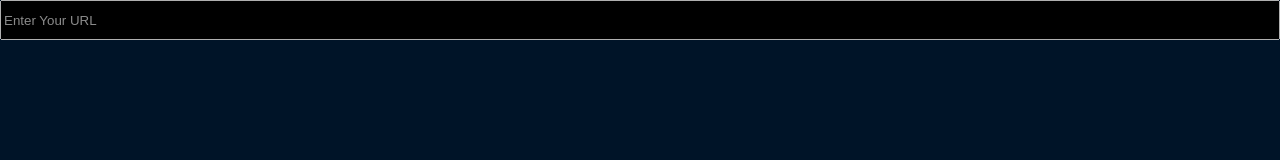
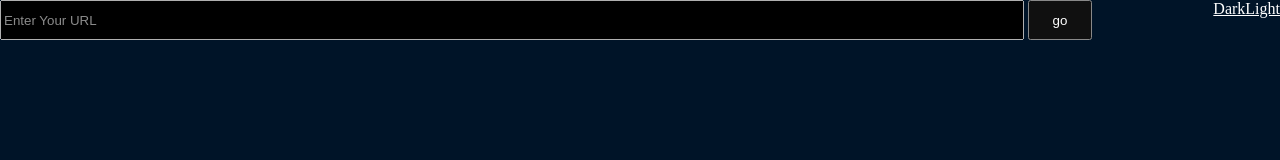
Before and after one commit to MinhasKamal/DarkLight, a plain HTML site: page index.html in a window 1280 px wide. Drawn offline with Linux system fonts and the light colour scheme.

Commit message:
view changed

```diff
--- a/index.html
+++ b/index.html
@@ -10,7 +10,11 @@
 </head>
 
 <body>
-    <input id="dark-url" type="text" onkeypress="return load(event)" placeholder="Enter Your URL"></input>
+    <section>
+        <input id="dark-url" type="text" onkeypress="return enterPressed(event)" placeholder="Enter Your URL"></input>
+        <button id="go-button" onclick="load()">go</button>
+        <span id="darklight-page"><a href="https://github.com/MinhasKamal/DarkLight" title="DarkLight Project on GitHub">DarkLight</a></span>
+    </section>
     <iframe id="dark-frame" frameBorder="0"></iframe>
 </body>
 
--- a/script.js
+++ b/script.js
@@ -1,23 +1,26 @@
 var iframe = document.getElementsByTagName('iframe')[0];
-function load(e) {
+
+var enterPressed = function(e){
     if(e.keyCode == 13){
-        loadURL(document.getElementById("dark-url").value);
-
+        load();
         return false;
     }
-}
-var loadURL = function (src) {
+};
+var load = function(){
+    loadURL(document.getElementById("dark-url").value);
+};
+var loadURL = function(src){
     url = src;
     var script = document.createElement('script');
     script.src = 'https://query.yahooapis.com/v1/public/yql?q=select%20*%20from%20data.headers%20where%20url%3D%22' + encodeURIComponent(url) + '%22&format=json&diagnostics=true&env=store%3A%2F%2Fdatatables.org%2Falltableswithkeys&callback=getData';
     document.body.appendChild(script);
 };
-var getData = function (data) {
+var getData = function(data){
     if (data && data.query && data.query.results && data.query.results.resources && data.query.results.resources.content && data.query.results.resources.status == 200) loadHTML(data.query.results.resources.content);
     else if (data && data.error && data.error.description) loadHTML(data.error.description);
     else loadHTML('Error: Cannot load ' + url);
 };
-var loadHTML = function (html) {
+var loadHTML = function(html){
     iframe.src = 'about:blank';
     iframe.contentWindow.document.open();
     iframe.contentWindow.document.write(html.replace(/<head>/i, '<head><base href="' + url + '"><scr' + 'ipt>document.addEventListener("click", function(e) { if(e.target && e.target.nodeName == "A") { e.preventDefault(); parent.loadURL(e.target.href); } });</scr' + 'ipt>'));
--- a/style.css
+++ b/style.css
@@ -1,3 +1,24 @@
+#dark-url{
+    width: 80%;
+    height: 5%;
+}
+#dark-frame{
+    width: 100%;
+    height: 95%;
+}
+#go-button{
+    width: 5%;
+    height: 5%;
+}
+#darklight-page{
+    width: 14%;
+    height: 5%;
+}
+#darklight-page a{
+    float: right;
+    color: black;
+}
+
 body{
     margin:0;
 
@@ -6,11 +27,3 @@ body{
 
     background-color: rgb(0,20,40) !important;
 }
-#dark-url{
-    width: 100%;
-    height: 5%;
-}
-#dark-frame{
-    width: 100%;
-    height: 95%;
-}
```
Also changed, not shown: 1 other file.
